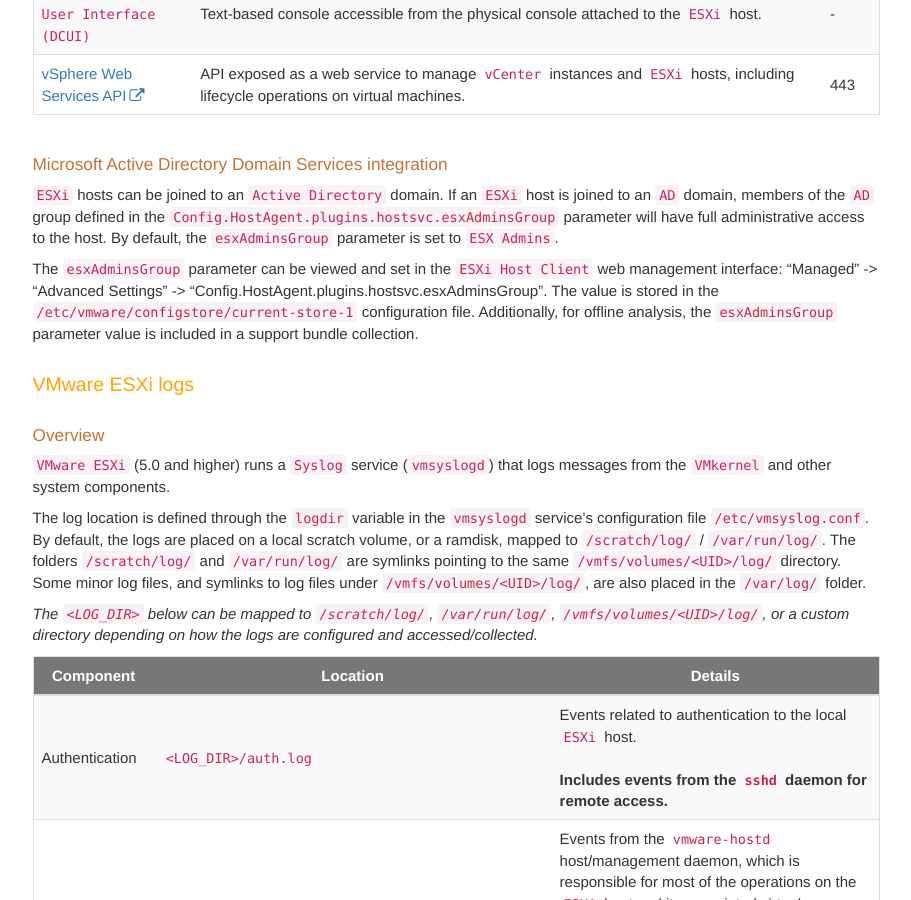
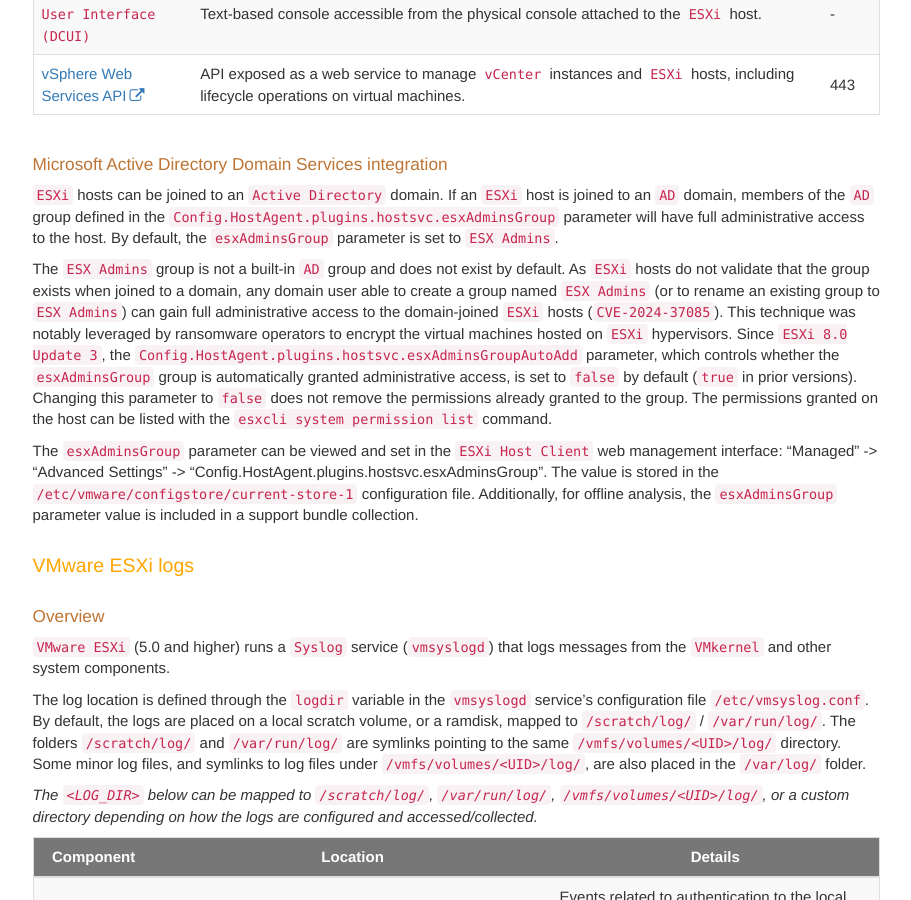
Before and after one commit to Qazeer/artefacts.help, a Jekyll site: the page built from pages/linux/appliances/vmware_esxi.md, in a window 1280 px wide and 900 px high, scrolled down 1088 px. Shown: the whole window, without its empty margins (330-1241 px from the left). Built offline with Jekyll 4.4.1, drawn with Linux system fonts in a browser that asks for light colours; comment, search, counter and statistics services are not loaded.

Commit message:
[Artefact] VMware ESXi - Add CVE-2024-37085 (esxAdminsGroup)

```diff
--- a/pages/linux/appliances/vmware_esxi.md
+++ b/pages/linux/appliances/vmware_esxi.md
@@ -1,7 +1,7 @@
 ---
 title: VMware ESXi
 summary: 'VMware ESXi runs a Syslog service that logs messages from the kernel and other system components. Logs notably include information on authentication, commands entered in the ESXi Shell, and events on virtual machine lifecycle operations (configuration changes, web console access, snapshot operations, etc.). \n\n The ESXi log location is defined through the "/etc/vmsyslog.conf" configuration file. By default, logs are placed in "/scratch/log/" / "/var/run/log/" (which are symlinks pointing to the same "/vmfs/volumes/<UID>/log/" directory).\n\nThe collection of ESXi logs can be automated through the creation of a "support bundle". A support bundle can be manually generated through the ESXi Host Client web interface or using the DFIR4vSphere PowerShell module (for ESXi hosts attached to a running and reachable vCenter instance).'
-keywords: VMware, vSphere, ESX, ESXi, vCenter, VMkernel, logdir, scratch, vmsyslog.conf, support bundle, shell.log, auth.log, hostd.log, vmware.log, vpxa.log, vmware-hostd, Vimsvc, WebMKS, snapshot, MKSScreenShotMgr, DFIR4vSphere, Start-ESXi_Investigation, Start-VC_Investigation, ESXBundle, VCBundle
+keywords: VMware, vSphere, ESX, ESXi, vCenter, ESX Admins, esxAdminsGroup, CVE-2024-37085, VMkernel, logdir, scratch, vmsyslog.conf, support bundle, shell.log, auth.log, hostd.log, vmware.log, vpxa.log, vmware-hostd, Vimsvc, WebMKS, snapshot, MKSScreenShotMgr, DFIR4vSphere, Start-ESXi_Investigation, Start-VC_Investigation, ESXBundle, VCBundle
 tags:
   - hypervisors
 default_location: 'SSH authentication logs:\n/var/run/log/auth.log\n\nESXi host agent logs:\n/var/run/log/hostd.log\n\nESXi Shell logs:\n/var/run/log/shell.log\n\n vCenter Server agent logs:\n/var/run/log/vpxa.log\n\nPer-virtual machine logs:\n/vmfs/volumes/<DATASTORE_GUID>/<VM>/vmware.log'
@@ -29,6 +29,20 @@ is joined to an `AD` domain, members of the `AD` group defined in the
 `Config.HostAgent.plugins.hostsvc.esxAdminsGroup` parameter will have full
 administrative access to the host. By default, the `esxAdminsGroup` parameter
 is set to `ESX Admins`.
+
+The `ESX Admins` group is not a built-in `AD` group and does not exist by
+default. As `ESXi` hosts do not validate that the group exists when joined to
+a domain, any domain user able to create a group named `ESX Admins` (or to
+rename an existing group to `ESX Admins`) can gain full administrative access
+to the domain-joined `ESXi` hosts (`CVE-2024-37085`). This technique was
+notably leveraged by ransomware operators to encrypt the virtual machines
+hosted on `ESXi` hypervisors. Since `ESXi 8.0 Update 3`, the
+`Config.HostAgent.plugins.hostsvc.esxAdminsGroupAutoAdd` parameter, which
+controls whether the `esxAdminsGroup` group is automatically granted
+administrative access, is set to `false` by default (`true` in prior
+versions). Changing this parameter to `false` does not remove the permissions
+already granted to the group. The permissions granted on the host can be
+listed with the `esxcli system permission list` command.
 
 The `esxAdminsGroup` parameter can be viewed and set in the
 `ESXi Host Client` web management interface: "Managed" -> "Advanced Settings"
```
